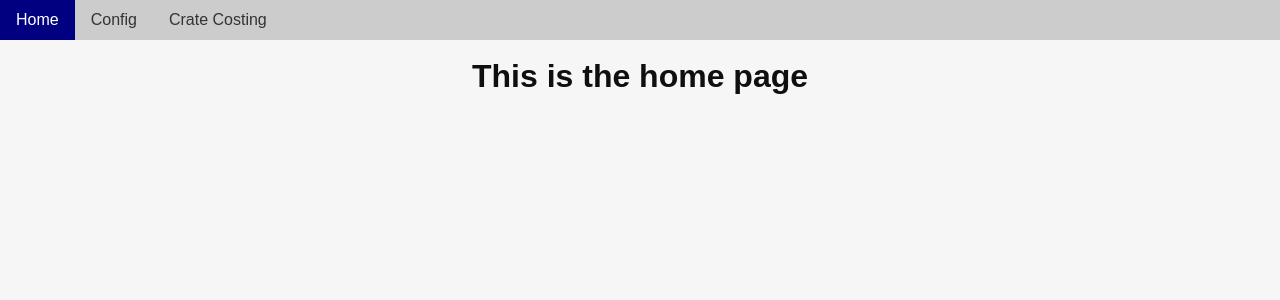
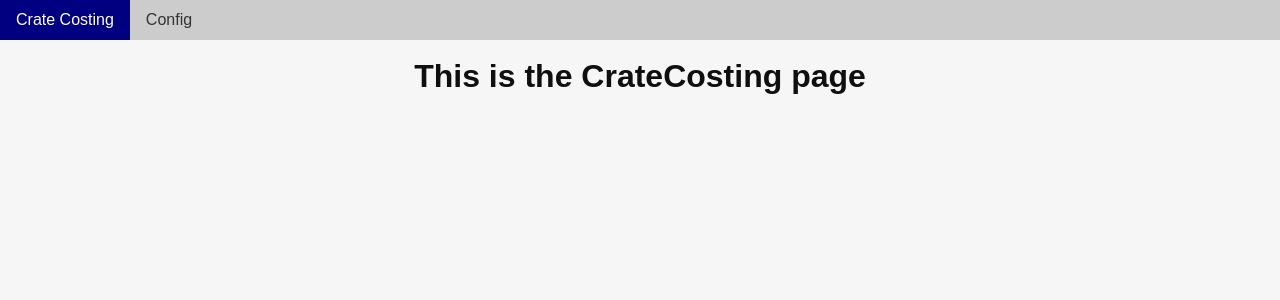
Before and after one commit to mitchHorne/arminel_costing, a React (Vite) app: page / in a window 1280 px wide. Shown: the top 300 px of the page. Built offline with nearby package versions, Linux system fonts and the light colour scheme.

Commit message:
Fix routing

```diff
--- a/src/containers/App.tsx
+++ b/src/containers/App.tsx
@@ -3,7 +3,7 @@ import { useDispatch } from 'react-redux'
 import { useState, useEffect } from 'react'
 import styled from 'styled-components'
 import { setPrices } from '../store/prices'
-import { Home, Config, CrateCosting } from '../pages'
+import { CrateCosting, Config } from '../pages'
 
 import { createBaseFolder } from '../utils/files'
 
@@ -65,25 +65,18 @@ function App (): JSX.Element {
     <div className='container'>
       <NavBar>
         <StyledLink active={isCurrentRoute('/')} to='/'>
-          Home
+          Crate Costing
         </StyledLink>
         <StyledLink active={isCurrentRoute('/config')} to='/config'>
           Config
-        </StyledLink>
-        <StyledLink
-          active={isCurrentRoute('/crate-costing')}
-          to='/crate-costing'
-        >
-          Crate Costing
         </StyledLink>
       </NavBar>
       <Routes>
         <Route
           path='/'
-          element={!configured ? <Navigate to='/config' /> : <Home />}
+          element={!configured ? <Navigate to='/config' /> : <CrateCosting />}
         />
         <Route path='/config' element={<Config />} />
-        <Route path='/crate-costing' element={<CrateCosting />} />
       </Routes>
     </div>
   )
--- a/src/pages/Home.tsx
+++ /dev/null
@@ -1,7 +0,0 @@
-export const Home = (): JSX.Element => {
-  return (
-    <div>
-      <h1>This is the home page</h1>
-    </div>
-  )
-}
--- a/src/pages/index.ts
+++ b/src/pages/index.ts
@@ -1,5 +1,4 @@
-import { Home } from './Home'
+import { CrateCosting } from './CrateCosting'
 import { Config } from './Config'
-import { CrateCosting } from './CrateCosting'
 
-export { Home, Config, CrateCosting }
+export { CrateCosting, Config }
```
